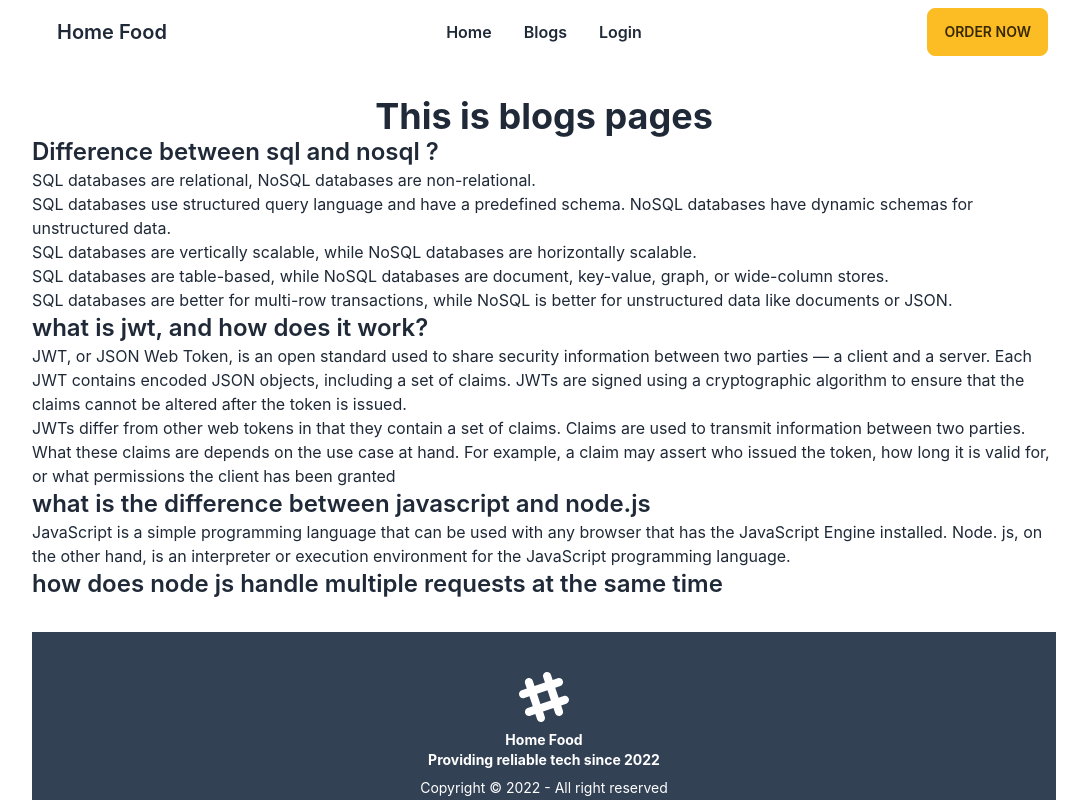
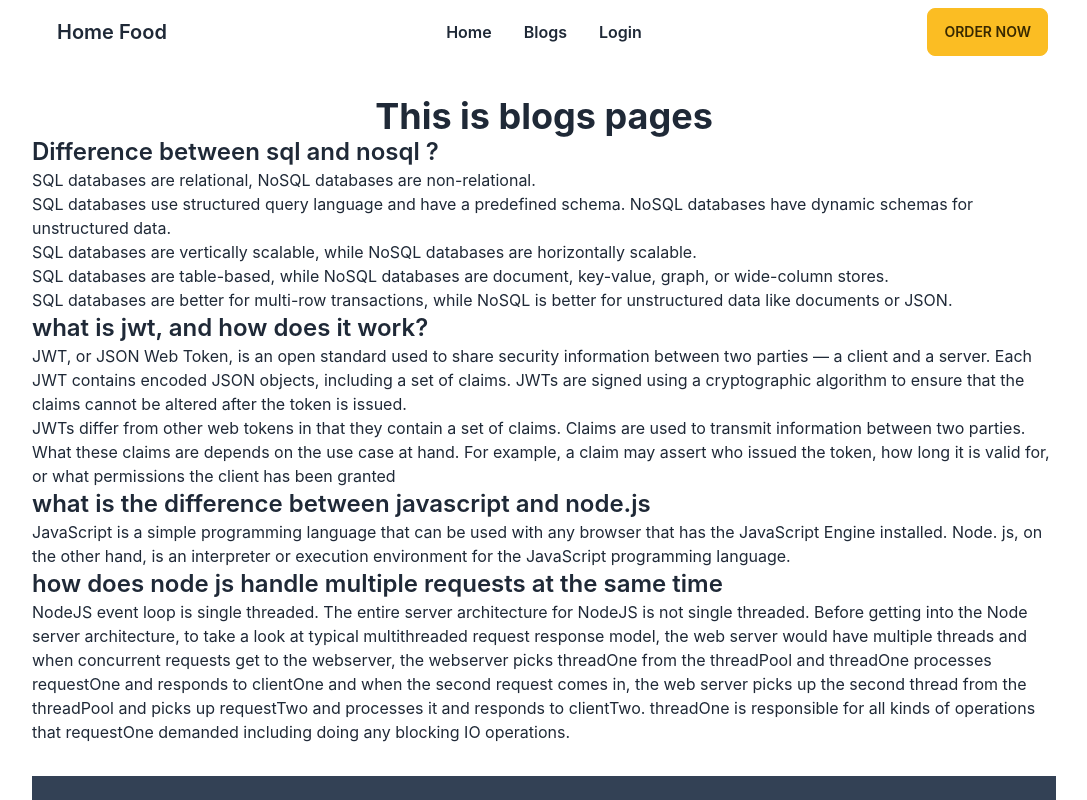
Before and after one commit to parthasuman/home-food-all, a React (Create React App) app: page /blogs in a window 1280 px wide. Shown: the top 800 px of the page, without its empty margins (96-1183 px from the left). Built offline with nearby package versions, Linux system fonts and the light colour scheme; no server answers.

Commit message:
ans added

```diff
--- a/src/Pages/Blogs/Blogs.js
+++ b/src/Pages/Blogs/Blogs.js
@@ -47,6 +47,20 @@ const Blogs = () => {
       <h2 className="text-2xl font-semibold">
         how does node js handle multiple requests at the same time
       </h2>
+      <p>
+        {" "}
+        NodeJS event loop is single threaded. The entire server architecture for
+        NodeJS is not single threaded. Before getting into the Node server
+        architecture, to take a look at typical multithreaded request response
+        model, the web server would have multiple threads and when concurrent
+        requests get to the webserver, the webserver picks threadOne from the
+        threadPool and threadOne processes requestOne and responds to clientOne
+        and when the second request comes in, the web server picks up the second
+        thread from the threadPool and picks up requestTwo and processes it and
+        responds to clientTwo. threadOne is responsible for all kinds of
+        operations that requestOne demanded including doing any blocking IO
+        operations.
+      </p>
     </div>
   );
 };
```
